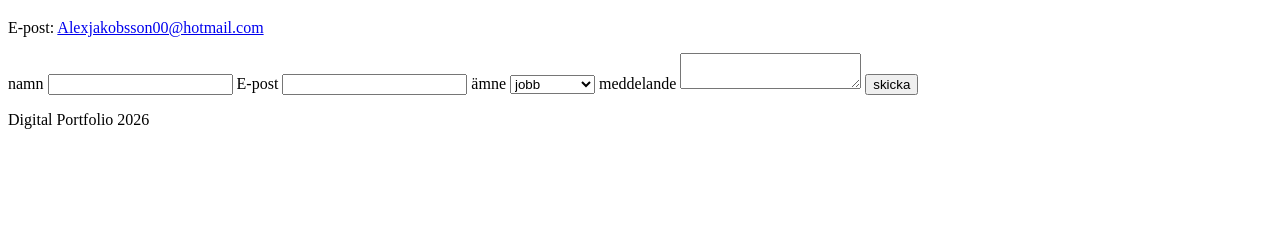
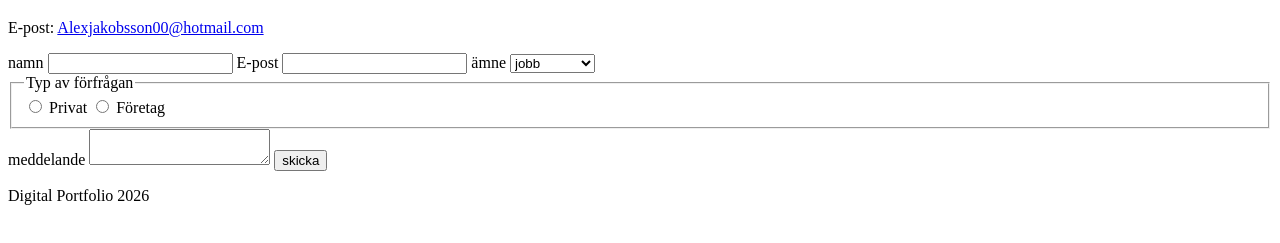
Before and after one commit to saidnur596/Portfolio, a plain HTML site: page portfolio/kontakt.html in a window 1280 px wide. Shown: the part 61-304 px from the top of the page. Drawn offline with Linux system fonts and the light colour scheme.

Commit message:
lagt till radioknappar i kontaktformuläret.

```diff
--- a/portfolio/kontakt.html
+++ b/portfolio/kontakt.html
@@ -32,15 +32,30 @@
 <label for="namn">namn </label>
 <input type="text" id="namn" name="namn">
 
-<label for="E-post">E-post</label>
+<label for="e-post">E-post</label>
 <input type="email" id="epost" name="epost">
 
 <label for="ämne">ämne</label>
 <select id="ämne" name="ämne">
     <option value="jobb">jobb</option>
-    <option value="smarbete">samarbete</option>
+    <option value="samarbete">samarbete</option>
 <option value="övrigt">övrigt</option>
+
+
 </select>
+
+<fieldset>
+<legend>Typ av förfrågan</legend>
+
+<input type="radio" id="privat" name="typ" value="privat">
+<label for="privat">Privat</label>
+
+<input type="radio" id="foretag" name="typ" value="foretag">
+<label for="foretag">Företag</label>
+
+</fieldset>
+
+
 
 <label for="meddelande">meddelande</label>
 <textarea id="meddelande" name="meddelande"></textarea>
```
